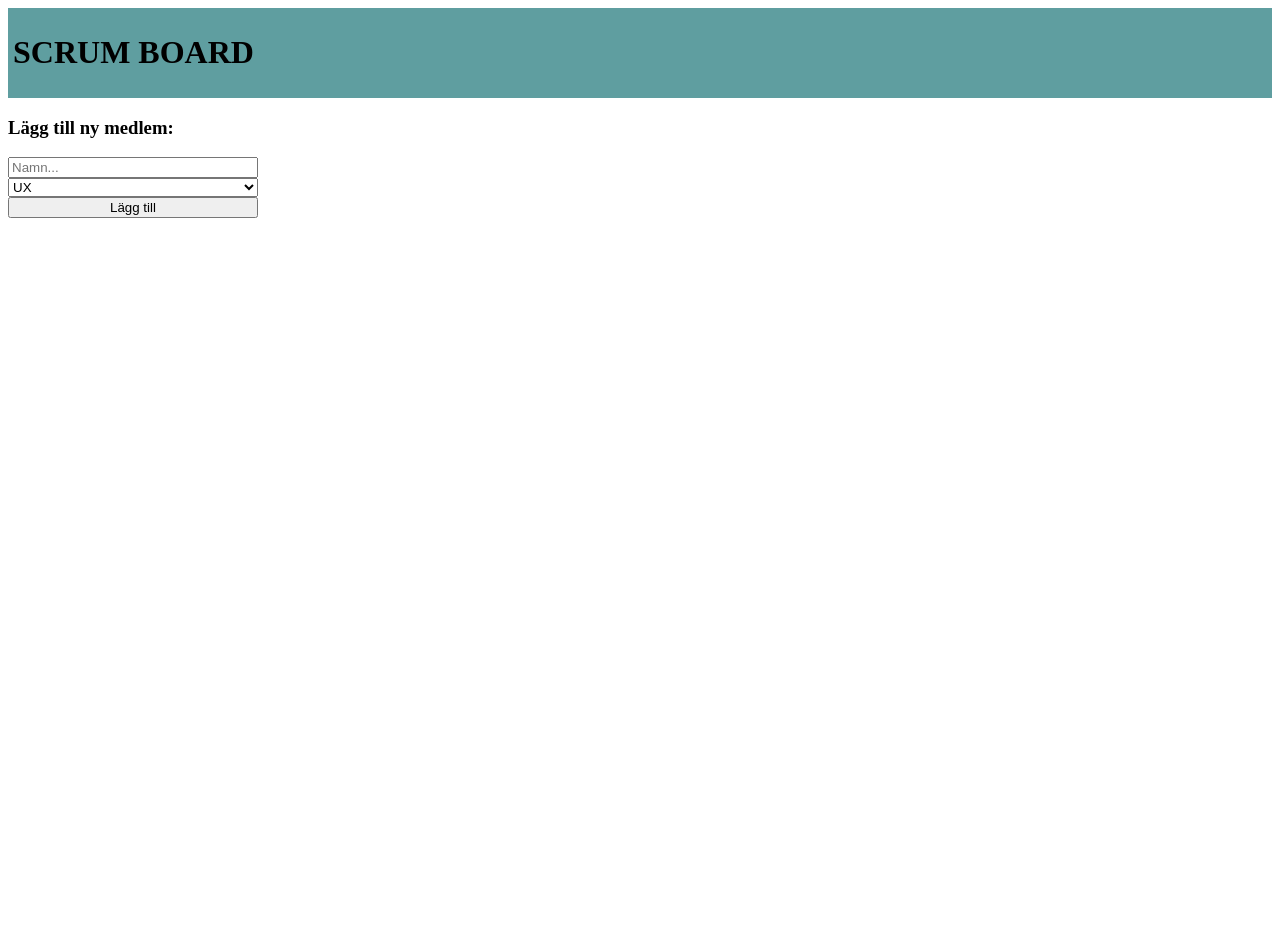
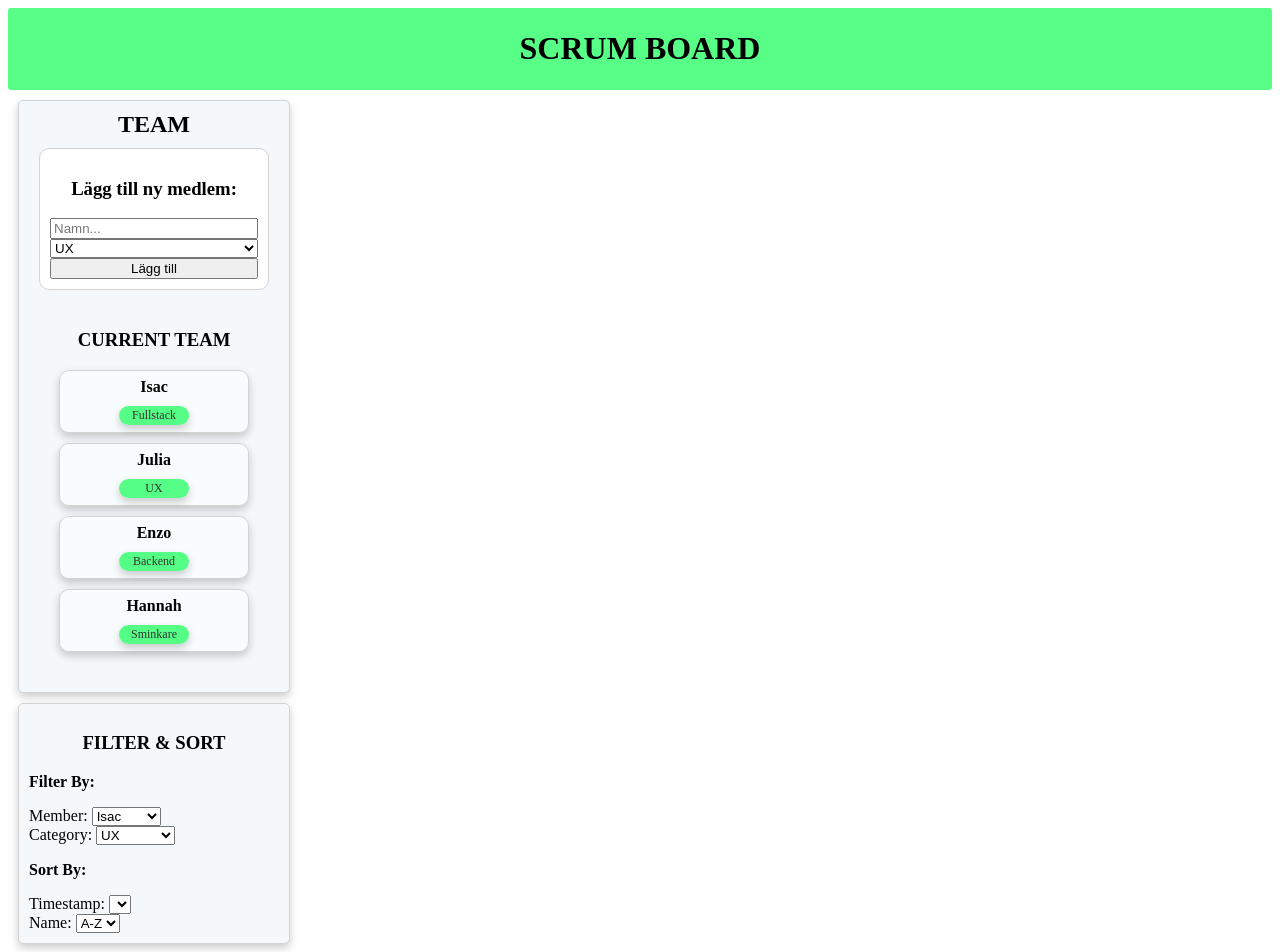
Before and after one commit to isaclarsen/JAVA24-AJS-slutprojekt-Isac-Larsen, a React (Vite) app: page / in a window 1280 px wide. Shown: the top 952 px of the page. Built offline with nearby package versions, Linux system fonts and the light colour scheme.

Commit message:
Filter/Sort visuals done

```diff
--- a/src/app.jsx
+++ b/src/app.jsx
@@ -1,16 +1,39 @@
 import {createRoot} from "react-dom/client"
 import { Header } from "./components/Header";
 import { TeamMember } from "./components/team_member/TeamMember";
+import { FilterSort } from "./components/filter_sort/FilterSort";
+import { SortOptions } from "./components/filter_sort/SortOptions";
 
 // TODO:
 //Fortsätt på TeamMember komponent
 
 function App(){
-    const categories = ["UX", "Backend", "Frontend"]
+    const categories = ["UX", "Backend", "Frontend", "Fullstack", "Sminkare"]
+
+    const members = [
+        {
+            name: "Isac",
+            category: "Fullstack"
+        },
+        {
+            name: "Julia",
+            category: "UX"
+        },
+        {
+            name: "Enzo",
+            category: "Backend"
+        },
+        {
+            name: "Hannah",
+            category: "Sminkare"
+        },
+    ]
+
     return(
         <div>
             <Header/>
-            <TeamMember categories={categories}/>
+            <TeamMember categories={categories} members={members}/>
+            <FilterSort categories={categories} members={members}/>
         </div>
     )
 }
--- a/src/components/Header.jsx
+++ b/src/components/Header.jsx
@@ -1,7 +1,9 @@
 export function Header(){
     return(
-    <div id="headerContainer">
-        <h1>SCRUM BOARD</h1>
-    </div>
+        <header>
+            <div id="headerContainer">
+                <h1>SCRUM BOARD</h1>
+            </div>
+        </header>
     )
 }
--- a/src/components/filter_sort/FilterOptions.jsx
+++ b/src/components/filter_sort/FilterOptions.jsx
@@ -1,3 +1,26 @@
-export function FilterOptions(){
-
+export function FilterOptions({members, categories}){
+    return(
+        <div id="filterContainer">
+            <p>Filter By:</p>
+                <form>
+                    <label>Member: </label>
+                    <select>
+                        {
+                            members.map(member =>
+                                <option key={member.name} value={member.name}>{member.name}</option>
+                            )
+                        }
+                    </select>
+                    <br/>
+                    <label>Category: </label>
+                    <select>
+                        {
+                            categories.map(category =>
+                                <option key={category} value={category}>{category}</option>
+                            )
+                        }
+                    </select>
+                </form>
+        </div>
+    )
 }
--- a/src/components/filter_sort/FilterSort.jsx
+++ b/src/components/filter_sort/FilterSort.jsx
@@ -1,3 +1,12 @@
-export function FilterSort(){
+import { FilterOptions } from "./FilterOptions";
+import { SortOptions } from "./SortOptions";
 
+export function FilterSort({members, categories}){
+    return(
+        <div id="filterSortContainer">
+            <h3>FILTER & SORT</h3>
+            <FilterOptions members={members} categories={categories}/>
+            <SortOptions/>
+        </div>
+    )
 }
--- a/src/components/filter_sort/SortOptions.jsx
+++ b/src/components/filter_sort/SortOptions.jsx
@@ -1,3 +1,18 @@
 export function SortOptions(){
-
+    return(
+        <div id="filterContainer">
+            <p>Sort By:</p>
+                <form>
+                    <label>Timestamp: </label>
+                    <select>
+                    </select>
+                    <br/>
+                    <label>Name: </label>
+                    <select>
+                        <option value="asc">A-Z</option>
+                        <option value="desc">Z-A</option>
+                    </select>
+                </form>
+        </div>
+    )
 }
--- a/src/components/team_member/TeamMember.jsx
+++ b/src/components/team_member/TeamMember.jsx
@@ -1,10 +1,12 @@
 import { TeamMemberForm } from "./TeamMemberForm";
+import { TeamMemberList } from "./TeamMemberList";
 
-export function TeamMember({categories}){
+export function TeamMember({categories, members}){
     return(
-        <div>
+        <div id="teamContainer">
+            <h2>TEAM</h2>
             <TeamMemberForm categories={categories}/>
-            {/* <TeamMemberList/> */}
+            <TeamMemberList members={members}/>
         </div>
 
     )
--- a/src/components/team_member/TeamMemberCard.jsx
+++ b/src/components/team_member/TeamMemberCard.jsx
@@ -1,3 +1,10 @@
-export function TeamMemberCard(){
-
+export function TeamMemberCard({name, category}){
+    return(
+        <div id="memberCardContainer">
+            <li>
+                <h4>{name}</h4>
+                <span className="memberTag">{category}</span>
+            </li>
+        </div>
+    )
 }
--- a/src/components/team_member/TeamMemberList.jsx
+++ b/src/components/team_member/TeamMemberList.jsx
@@ -1,3 +1,18 @@
-export function TeamMemberList(){
+import { TeamMemberCard } from "./TeamMemberCard";
 
+export function TeamMemberList({members}){
+    return(
+        <div id="currentTeamContainer">
+            <h3>CURRENT TEAM</h3>
+            <ul>
+                {members.map(member => (
+                    <TeamMemberCard
+                    key={member.name}
+                    name={member.name}
+                    category={member.category}
+                    />
+                ))}
+            </ul>
+        </div>
+    )
 }
--- a/src/css/style.css
+++ b/src/css/style.css
@@ -1,22 +1,101 @@
+ul, h4, h2 {
+  margin: 0;
+  padding: 0;
+  list-style: none;
+}
 /* * {
     display: inline-block;
 } */
 
 #headerContainer {
-    background-color: cadetblue;
-    padding: 5px;
+    background-color: #00ff48a8;
+    padding: 1px;
+    border-radius: 3px;
+    text-align: center;
 }
 
 #newMemberContainer {
-    /* border: 1px solid red; */
-    height: 1000px;
-    width: 250px;
+    border: 1px solid lightgray;
+    border-radius: 10px;
+    background-color: rgb(255, 255, 255);
+    display: flex;
+    flex-direction: column;
+    margin: 10px;
+    padding: 10px;
+    text-align: center;
+}
+
+#newMemberForm{
     display: flex;
     flex-direction: column;
 }
 
-#newMemberForm{
+#teamContainer {
     /* border: 1px solid red; */
-    display: flex;
-    flex-direction: column;
+    border: 1px solid lightgray;
+    box-shadow: 0 4px 8px 0 rgba(0,0,0,0.2);
+    background-color: rgb(244, 248, 250);
+    border-radius: 5px;
+    width: 250px;
+    margin: 10px;
+    padding: 10px;
+    text-align: center;
 }
+
+#currentTeamContainer {
+    /* border: 1px solid red; */
+    border-radius: 10px;
+    /* background-color: rgb(255, 255, 255); */
+    margin: 10px;
+    padding: 10px;
+    text-align: center;
+    /* box-shadow: 0 4px 8px 0 rgba(0,0,0,0.2); */
+}
+
+#memberCardContainer {
+    border-radius: 10px;
+    border: 1px solid lightgray;
+    background-color: rgba(255, 255, 255, 0.447);
+    margin: 10px;
+    padding: 7px;
+    list-style-type: none;
+    box-shadow: 0 4px 8px 0 rgba(0,0,0,0.2);
+}
+
+#memberCardContainer:hover{
+    transform: scale(1.05);
+}
+
+#memberCardContainer span {
+    font-size: 0.75rem;
+    padding: 2px 10px;
+    border-radius: 12px;
+    display: inline-block;
+    background-color: #00ff48a8;
+    color: #333;
+    box-shadow: 0 4px 8px 0 rgba(0,0,0,0.2);
+    width: 50px;
+    text-align: center;
+    margin-top: 10px;
+}
+#memberCardContainer span:hover {
+    background-color: #d9d7d7;
+}
+
+#filterSortContainer {
+    border: 1px solid lightgray;
+    box-shadow: 0 4px 8px 0 rgba(0,0,0,0.2);
+    background-color: rgb(244, 248, 250);
+    border-radius: 5px;
+    width: 250px;
+    margin: 10px;
+    padding: 10px;
+}
+
+#filterSortContainer h3 {
+    text-align: center;
+}
+
+#filterSortContainer p {
+    font-weight: 800;
+}
```
